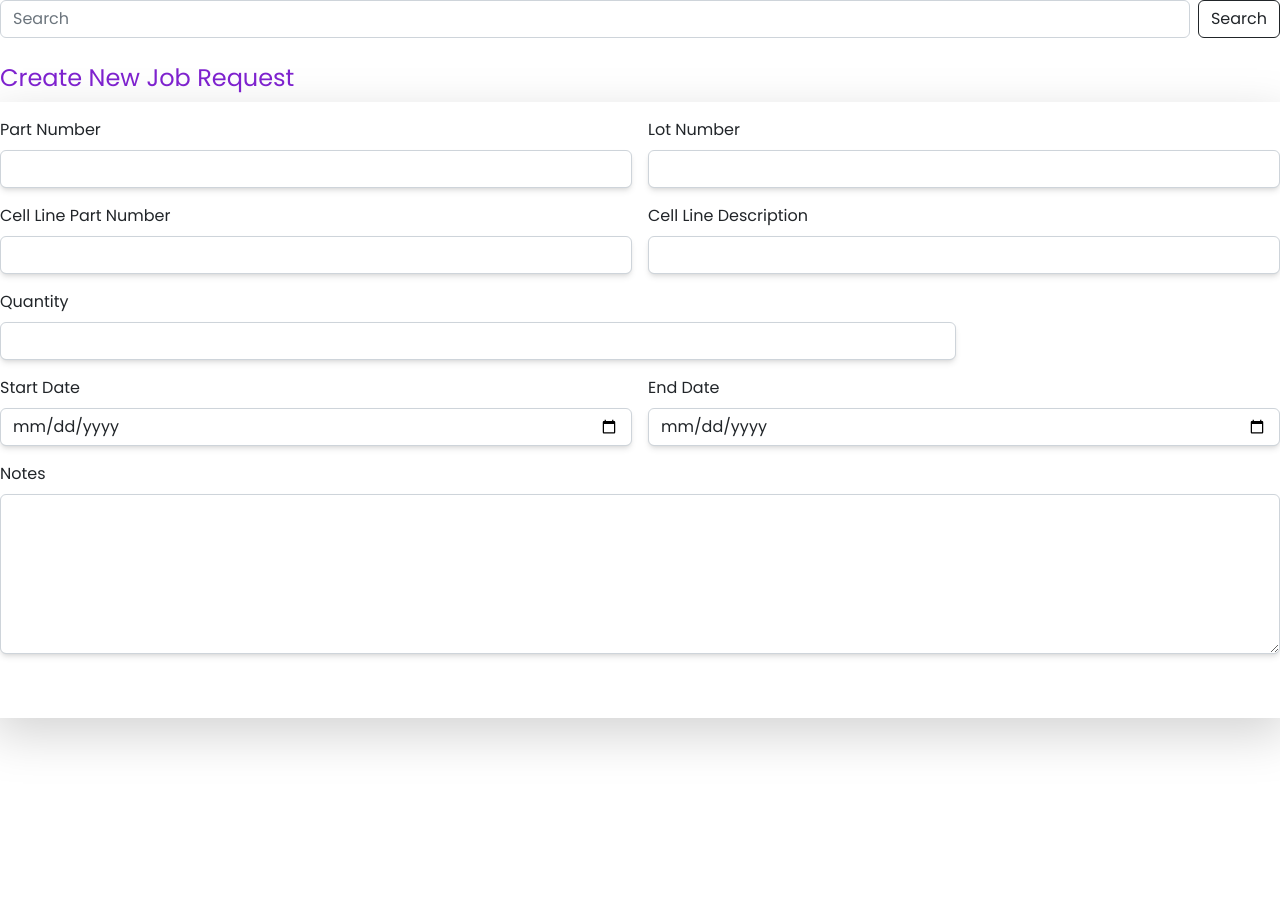
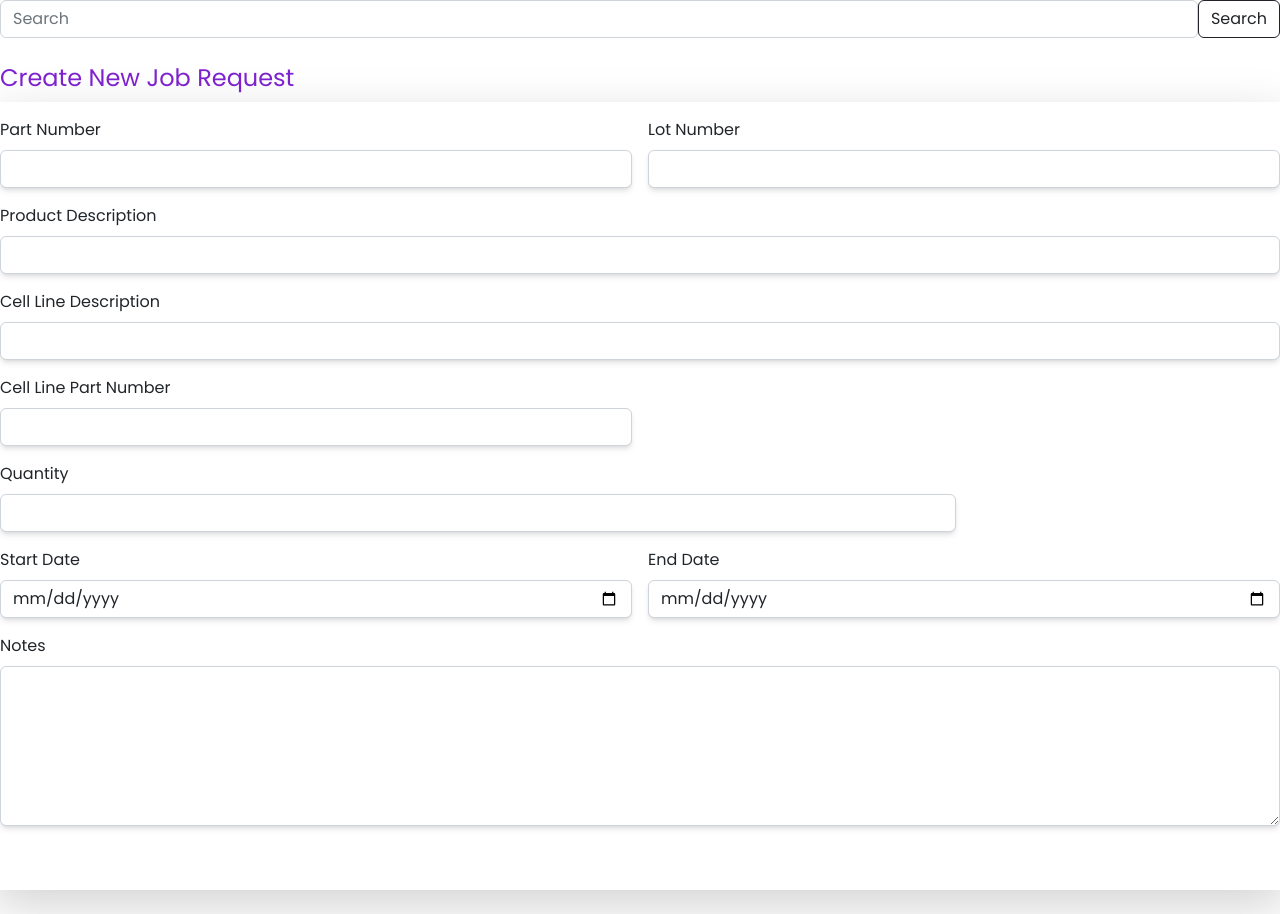
Before and after one commit to gary-stroup-developer/dms-app, a React (Create React App) app: page /user/job/create in a window 1280 px wide. Before the commit the page ends 800 px from the top, so only its background shows below. Built offline with nearby package versions, Linux system fonts and the light colour scheme.

Commit message:
worked on admin function of adding new product to system...Success. worked on search for product info in the CreateJobForm...Success. Successful in submitting job and updating user profile queue. Job also reads fine in the ReadJobForm.

```diff
--- a/src/Components/SideNav.js
+++ b/src/Components/SideNav.js
@@ -1,4 +1,6 @@
 import React from "react";
+import { Link } from "react-router-dom";
+
 export const SideNav = ({ role }) => {
 
     function toggleAdminContent() {
@@ -90,9 +92,9 @@ export const SideNav = ({ role }) => {
                                             </a>
                                         </li>
                                         <li className="relative">
-                                            <a className="flex items-center text-sm py-4 px-6 h-12 overflow-hidden text-gray-700 text-ellipsis whitespace-nowrap rounded hover:text-white hover:bg-purple-600 transition duration-300 ease-in-out" href="#!" data-mdb-ripple="true" data-mdb-ripple-color="dark">
+                                            <Link to ="/admin/new-product" className="flex items-center text-sm py-4 px-6 h-12 overflow-hidden text-gray-700 text-ellipsis whitespace-nowrap rounded hover:text-white hover:bg-purple-600 transition duration-300 ease-in-out">
                                                 New Product
-                                            </a>
+                                            </Link>
                                         </li>
                                         <li className="relative">
                                             <a className="flex items-center text-sm py-4 px-6 h-12 overflow-hidden text-gray-700 text-ellipsis whitespace-nowrap rounded hover:text-white hover:bg-purple-600 transition duration-300 ease-in-out" href="#!" data-mdb-ripple="true" data-mdb-ripple-color="dark">
--- a/src/Pages/AddProduct.js
+++ b/src/Pages/AddProduct.js
@@ -1,7 +1,90 @@
+import axios from "axios";
+import { useState } from "react";
+import { Link } from "react-router-dom"
+
 export const AddProduct = () => {
+
+    const [cat_num, setCatNum] = useState("");
+    const [cat_desc, setCatDescription] = useState("");
+    const [raw_pn, setRawPN] = useState("");
+    const [raw_desc, setRawDesc] = useState("");
+    const [weight, setWeight] = useState(0);
+
+    const [successMessage, setSuccessMessage] = useState("");
+    const [errorMessage, setErrorMessage] = useState("");
+
+    function setValue(e) {
+        const { name, value } = e.target;
+        switch (name) {
+            case 'cat_num':
+                setCatNum(value);
+                break;
+            case 'cat_desc':
+                setCatDescription(value);
+                break;
+            case 'raw_pn':
+                setRawPN(value);
+                break;
+            case 'raw_desc':
+                setRawDesc(value);
+                break;
+            case 'weight':
+                setWeight(value);
+                break;
+            default:
+                console.log(`Sorry, option not available for ${name}.`);
+        }
+    }
+
+    const AddProduct = function (e) {
+        e.preventDefault();
+        let payload = {
+            cat_num,
+            cat_desc,
+            raw_pn,
+            raw_desc,
+            weight: parseFloat(weight),
+
+        }
+
+        axios.post("http://localhost:8080/dms/product/create",payload, {
+        headers: {
+            'content-type': 'application/json'
+        }
+        }).then((response) => {
+            setSuccessMessage(response.data);
+        })
+        .catch(function (error) {
+            // handle error
+            setErrorMessage(error.response.data);
+        })
+    }
+
     return (
-        <div>
-            <h1>This is where admin will add new product into the system</h1>
+        <div className="grid grid-cols-5 grid-rows-4 p-1 mx-auto p-2">
+            <h1 className="text-purple-700 text-xl col-span-5 mx-auto md:text-6xl md:mt-28 mb-0">Department Management System</h1>
+              {successMessage ?
+                <div className="row-start-2 row-span-1 col-span-5 my-0 mx-auto md:text-4xl">
+                    <h1 className="text-purple-600">{successMessage}</h1>
+                    <Link to="/dashboard/admin">Dashboard</Link>
+                </div>
+                :
+                <h1 className="text-red-500 row-start-2 row-span-1 col-span-5 mx-auto md:text-4xl">{errorMessage}</h1>
+            }
+            <form className="grid shadow-xl p-4 row-start-3 row-span-2 col-start-2 col-span-3 mt-0">
+                <label className="block mt-3" htmlFor="cat_num">Part Number</label>
+                    <input className="shadow-md my-3 rounded-md px-4 py-3" type="text" id="cat_num" name="cat_num" value={cat_num} onChange={setValue} />
+                <label className="block" htmlFor="cat_desc">Description</label>
+                    <input className="shadow-md my-3 px-4 py-3 rounded-md mb-4" type="text" id="cat_desc" name="cat_desc" value={cat_desc} onChange={setValue} />
+                <label className="block" htmlFor="raw_pn">Cell Line Part Number</label>
+                    <input className="shadow-md my-3 px-4 py-3 rounded-md mb-4" type="text" id="raw_pn" name="raw_pn" value={raw_pn} onChange={setValue} />
+                <label className="block" htmlFor="raw_desc">Cell Line Description</label>
+                    <input className="shadow-md my-3 px-4 py-3 rounded-md mb-4" type="text" id="raw_desc" name="raw_desc" value={raw_desc} onChange={setValue} />
+                <label className="block" htmlFor="weight">Job Weight</label>
+                    <input className="shadow-md my-3 px-4 py-3 rounded-md mb-4" type="number" step="any" id="weight" name="weight" value={weight} onChange={setValue} />
+                <hr />
+                <input className="text-white font-bold bg-purple-400 rounded-lg p-4 my-3" type="submit" value="Add Product" onClick={AddProduct} />
+            </form>
         </div>
     )
 }
--- a/src/Pages/CreateJobForm.js
+++ b/src/Pages/CreateJobForm.js
@@ -2,104 +2,183 @@ import axios from "axios"
 import { useState } from "react";
 import { Button,Form } from "react-bootstrap";
 
-export const CreateJobForm = ({ update }) => {
+export const CreateJobForm = ({ id,show }) => {
     const [errorMessage, setErrorMessage] = useState("");
-    const [username, SetUsername] = useState("");
-    const [password, setPassword] = useState("");
-    const payload = { "firstname": "Gary", "lastname": "stroup" }
+    const [successMessage, setSuccessMessage] = useState("");
+    const [cat_num, setCatNum] = useState("");
+    const [cat_lot, setCatLot] = useState("");
+    const [cat_desc, setCatDescription] = useState("");
+    const [raw_pn, setRawPN] = useState("");
+    const [raw_desc, setRawDesc] = useState("");
+    const [weight, setWeight] = useState(0);
+    const [notes, setNotes] = useState("");
+    const [qty, setQty] = useState("");
+    const [start_date, SetStartDate] = useState("");
+    const [end_date,SetEndDate] = useState("");
+
+    const [searchPN, setSearchPN] = useState("");
+
 
     function setValue(e) {
         const { name, value } = e.target;
         switch (name) {
-            case 'username':
-                SetUsername(value);
+            case 'cat_desc':
+                setCatDescription(value);
                 break;
-            case 'password':
-                setPassword(value);
+            case 'cat_num':
+                setCatNum(value);
+                break;
+            case 'cat_lot':
+                setCatLot(value);
+                break;
+            case 'raw_pn':
+                setRawPN(value);
+                break;
+            case 'raw_desc':
+                setRawDesc(value);
+                break;
+            case 'qty':
+                setQty(value);
+                break;
+            case 'start_date':
+                SetStartDate(value);
+                break;
+            case 'end_date':
+                SetEndDate(value);
+                break;
+            case 'notes':
+                setNotes(value);
+                break;
+            case 'searchPN':
+                setSearchPN(value);
                 break;
             default:
                 console.log(`Sorry, option not available for ${name}.`);
         }
-    }
-    const searchCatNum = () => {
-        axios.post("http://localhost:8080/dms/job/create/search", payload, {
+    };
+
+    const searchCatNum = async () => {
+        try {
+            const response = await axios.post("http://localhost:8080/dms/job/create/search", { cat_num:searchPN }, {
                 headers: {
                     'content-type': 'application/json'
                 }
-        })
-            .then((response) => response.data).then(function (data) {
-                // handle success
-                document.getElementById("first").innerHTML = data.firstname;
-                document.getElementById("last").innerHTML = data.lastname;
+            });
+            console.log(response.data)
+            setCatNum(response.data.cat_num);
+            setCatDescription(response.data.cat_desc);
+            setRawPN(response.data.raw_pn);
+            setRawDesc(response.data.raw_desc);
+            setWeight(response.data.weight)
 
-            })
-            .catch(function (error) {
+        } catch (error) {
             // handle error
             setErrorMessage(error.response.data);
+        };
+    };
+
+    const createJob = async () => {
+        try {
+            const response = await axios.post("http://localhost:8080/dms/job/create", {
+                cat_num,
+                cat_lot,
+                cat_desc,
+                raw_desc,
+                raw_pn,
+                qty,
+                start_date,
+                end_date,
+                weight,
+                notes,
+                status: "queue",
+                uid: id,
+            }, {
+                headers: {
+                    'content-type': 'application/json'
+                }
             });
+            setSuccessMessage(response.data)
+            setTimeout(() => {
+                window.location.reload();
+            }, 2300);
+
+        } catch (error) {
+            // handle error
+            setErrorMessage(error.response.data);
+        };
     }
+
     return (
         <div className="col">
             <Form className="d-flex">
                 <Form.Control
-                type="search"
+                type="text"
                 placeholder="Search"
-                className="me-2"
+
                 aria-label="Search"
+                name="searchPN"
+                value={searchPN}
+                onChange={setValue}
                 />
                 <Button variant="outline-dark" onClick={searchCatNum}>Search</Button>
             </Form>
             <h3 className="text-purple-700 text-xl mx-auto py-4 md:text-2xl">Create New Job Request</h3>
             <form className="row g-3 border-none shadow-lg shadow-slate-200 pb-5">
                 <div className="col-md-6">
-                <label className="form-label" htmlFor="username">Part Number</label>
-                <input className="form-control shadow-md" type="text" id="cat_num" name="cat_num" value={username} onChange={setValue} />
+                <label className="form-label" htmlFor="cat_num">Part Number</label>
+                <input className="form-control shadow-md" type="text" id="cat_num" name="cat_num" value={cat_num} onChange={setValue} />
                 </div>
 
                 <div className="col-md-6">
-                <label className="form-label" htmlFor="password">Lot Number</label>
-                <input className="form-control shadow-md" type="text" id="cat_lot" name="cat_lot" value={password} onChange={setValue} />
+                <label className="form-label" htmlFor="cat_lot">Lot Number</label>
+                <input className="form-control shadow-md" type="text" id="cat_lot" name="cat_lot" value={cat_lot} onChange={setValue} />
+                </div>
+
+                <div className="col-md-12">
+                <label className="form-label" htmlFor="cat_desc">Product Description</label>
+                <input className="form-control shadow-md" type="text" id="cat_desc" name="cat_desc" value={cat_desc} onChange={setValue} />
+                </div>
+
+                <div className="col-md-12">
+                <label className="form-label" htmlFor="raw_desc">Cell Line Description</label>
+                <input className="form-control shadow-md" type="text" id="raw_desc" name="raw_desc" value={raw_desc} onChange={setValue} />
                 </div>
 
                 <div className="col-md-6">
-                <label className="form-label" htmlFor="password">Cell Line Part Number</label>
-                <input className="form-control shadow-md" type="text" id="raw_pn" name="raw_pn" value={password} onChange={setValue} />
+                <label className="form-label" htmlFor="raw_pn">Cell Line Part Number</label>
+                <input className="form-control shadow-md" type="text" id="raw_pn" name="raw_pn" value={raw_pn} onChange={setValue} />
+                </div>
+
+                <div className="col-md-9">
+                <label className="block form-label" htmlFor="qty">Quantity</label>
+                <input className="form-control shadow-md" type="text" id="qty" name="qty" value={qty} onChange={setValue} />
                 </div>
 
                 <div className="col-md-6">
-                <label className="form-label" htmlFor="password">Cell Line Description</label>
-                <input className="form-control shadow-md" type="text" id="raw_desc" name="raw_desc" value={password} onChange={setValue} />
-                </div>
-
-                <div className="col-md-9">
-                <label className="block form-label" htmlFor="password">Quantity</label>
-                <input className="form-control shadow-md" type="text" id="qty" name="qty" value={password} onChange={setValue} />
+                <label className="block form-label" htmlFor="start_date">Start Date</label>
+                <input className="form-control shadow-md" type="date" id="start_date" name="start_date" value={start_date} onChange={setValue} />
                 </div>
 
                 <div className="col-md-6">
-                <label className="block form-label" htmlFor="password">Start Date</label>
-                <input className="form-control shadow-md" type="date" id="start_date" name="start_date" value={password} onChange={setValue} />
-                </div>
-
-                <div className="col-md-6">
-                <label className="block form-label" htmlFor="password">End Date</label>
-                <input className="form-control shadow-md" type="date" id="end_date" name="end_date" value={password} onChange={setValue} />
+                <label className="block form-label" htmlFor="end_date">End Date</label>
+                <input className="form-control shadow-md" type="date" id="end_date" name="end_date" value={end_date} onChange={setValue} />
                 </div>
 
                 <div className="col-md-12">
-                    <label className="block form-label" htmlFor="password">Notes</label>
-                    <textarea className="form-control shadow-md h-40" type="text" id="notes" name="notes" value={password} onChange={setValue} />
+                    <label className="block form-label" htmlFor="notes">Notes</label>
+                    <textarea className="form-control shadow-md h-40" type="text" id="notes" name="notes" value={notes} onChange={setValue} />
                 </div>
-                    { update ?
+                    { show ?
                         <div className="col-md-12 text-center mt-3">
-                            <Button className="col-md-6 bg-green-600 p-3 rounded text-white hover:bg-purple-600">
+                            <Button className="col-md-6 bg-green-600 p-3 rounded text-white hover:bg-purple-600" onClick={createJob}>
                                 Save Changes
                             </Button>
                         </div>
                         :<p></p>
                     }
             </form>
-            <h1 className="text-red-500 md:text-xl col-md-8 mt-4">{errorMessage}</h1>
+            <h4 className="text-purple-600 md:text-xl col-md-8 mt-4">{successMessage}</h4>
+            <h4 className="text-red-500 md:text-xl col-md-8 mt-4">{errorMessage}</h4>
         </div>
     )
 }
--- a/src/Pages/Dashboard.js
+++ b/src/Pages/Dashboard.js
@@ -42,7 +42,7 @@ export const Dashboard = () => {
     },[userProfile,userRole]); // Only re-run the effect if count changes
 
     return (
-        <div className="grid grid-cols-5 grid-rows-2 sm: grid-rows-1">
+        <div className="grid grid-cols-5 grid-rows-2 sm:grid-rows-1">
             <SideNav role={role} />
             <main className="row-start-2 col-start-1 col-span-5 bg-slate-800 text-white p-4 sm:h-screen sm:row-start-1 sm:col-start-2 sm:col-span-4">
                 {errorMessage}
--- a/src/Pages/ReadJobForm.js
+++ b/src/Pages/ReadJobForm.js
@@ -82,14 +82,14 @@ export const ReadJobForm = ({ data, update }) => {
                                     <input className="form-control shadow-md" type="text" id="cat_lot" name="cat_lot" value={job.cat_lot} onChange={setValue} disabled/>}
                             </div>
 
-                            <div className="col-md-6">
+                            <div className="col-md-8">
                                 <label className="form-label" htmlFor="raw_pn">Cell Line Part Number</label>
                                 {update ?
                                     <input className="form-control shadow-md" type="text" id="raw_pn" name="raw_pn" value={job.raw_pn} onChange={setValue} />:
                                     <input className="form-control shadow-md" type="text" id="raw_pn" name="raw_pn" value={job.raw_pn} onChange={setValue} disabled/>}
                             </div>
 
-                            <div className="col-md-6">
+                            <div className="col-md-12">
                                 <label className="form-label" htmlFor="raw_desc">Cell Line Description</label>
                                 {update ?
                                     <input className="form-control shadow-md" type="text" id="raw_desc" name="raw_desc" value={job.raw_desc} onChange={setValue} />:
--- a/src/Pages/UserProfile.js
+++ b/src/Pages/UserProfile.js
@@ -356,7 +356,7 @@ export const UserProfile = () => {
                     </Modal.Title>
                 </Modal.Header>
                 <Modal.Body>
-                    <CreateJobForm update={show} />
+                    <CreateJobForm id={ user.uid} show={show} />
                 </Modal.Body>
             </Modal>
         </div>
```
Lines whose indentation alone changed are shown as unchanged.
